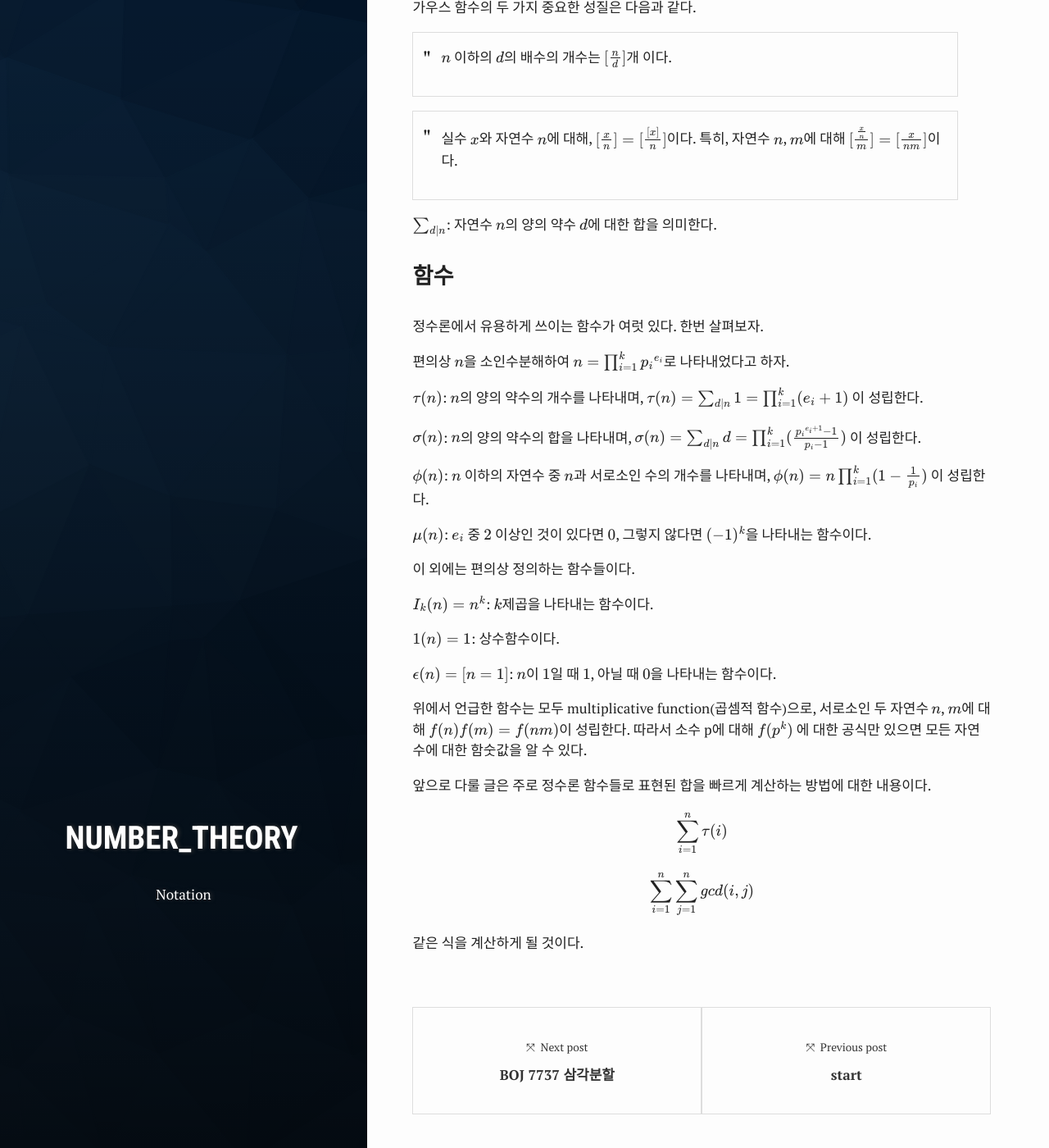
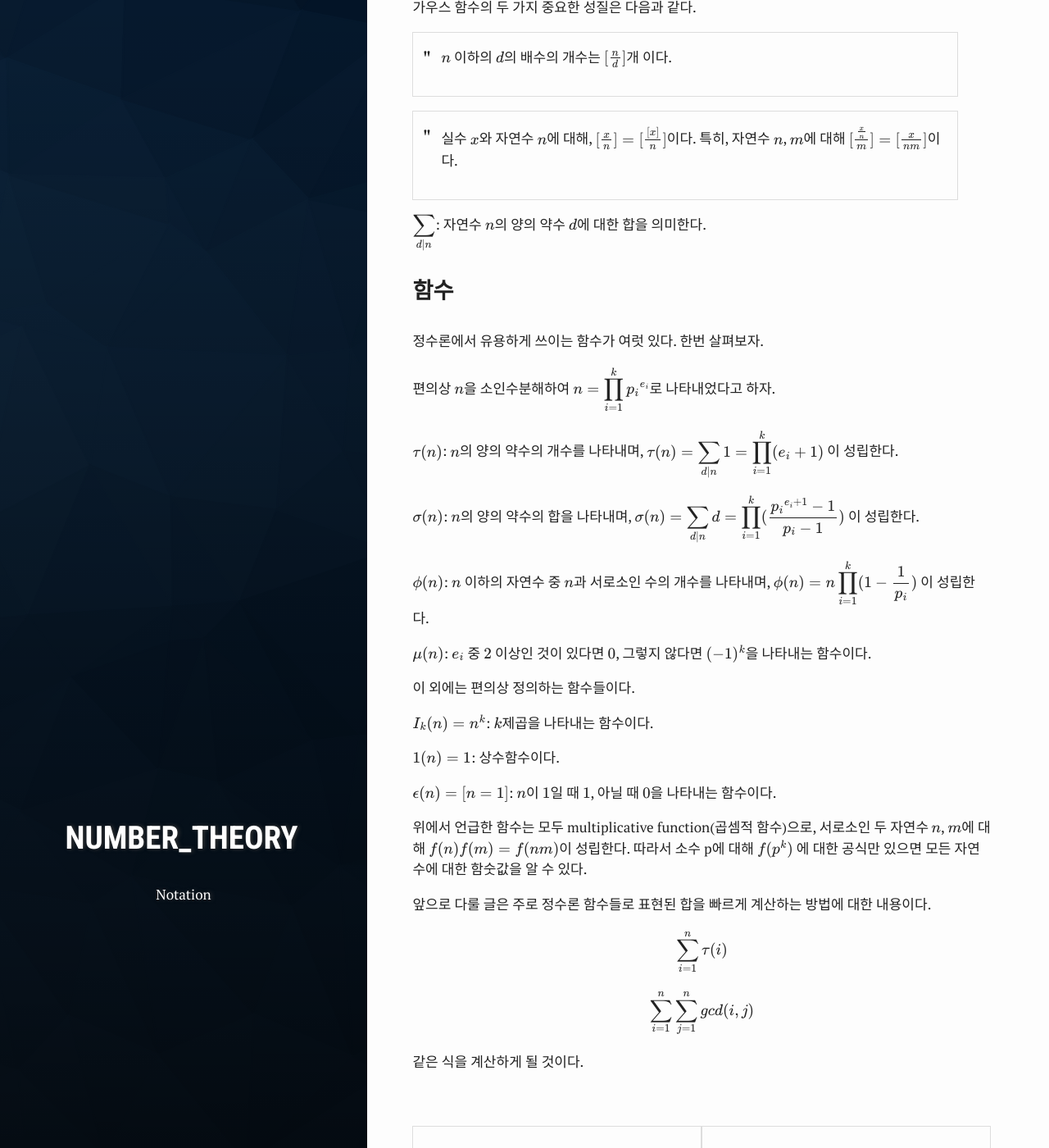
Before and after one commit to ahgus89/ahgus89.github.io, a Jekyll site: the page built from _posts/2020-01-24-Notation.md, in a window 1280 px wide and 1400 px high, scrolled down 494 px. Shown: the whole window at 82% size. Built offline with Jekyll 4.4.1, drawn with Linux system fonts in a browser that asks for light colours; formulas are drawn with MathJax 3.

Commit message:
Update 2020-01-24-Notation.md

```diff
--- a/_posts/2020-01-24-Notation.md
+++ b/_posts/2020-01-24-Notation.md
@@ -19,23 +19,23 @@ $[x]$: 대괄호 안에 실수가 들어 있다면, 가우스 함수로 x 이하
 
 가우스 함수의 두 가지 중요한 성질은 다음과 같다.
 
-> $n$ 이하의 $d$의 배수의 개수는 $[\frac{n}{d}]$개 이다.
+>$n$ 이하의 $d$의 배수의 개수는 $[\frac{n}{d}]$개 이다.
 
-> 실수 $x$와 자연수 $n$에 대해, $[\frac{x}{n}]=[\frac{[x]}{n}]$이다. 특히, 자연수 $n$, $m$에 대해 $[\frac{\frac{x}{n}}{m}]=[\frac{x}{nm}]$이다.
+>실수 $x$와 자연수 $n$에 대해, $[\frac{x}{n}]=[\frac{[x]}{n}]$이다. 특히, 자연수 $n$, $m$에 대해 $[\frac{\frac{x}{n}}{m}]=[\frac{x}{nm}]$이다.
 
 
-$\sum_{d \vert n}$: 자연수 $n$의 양의 약수 $d$에 대한 합을 의미한다.
+$\displaystyle \sum_{d \vert n}$: 자연수 $n$의 양의 약수 $d$에 대한 합을 의미한다.
 
 ### 함수
 정수론에서 유용하게 쓰이는 함수가 여럿 있다. 한번 살펴보자.
 
-편의상 $n$을 소인수분해하여 $n=\prod_{i=1}^k {p_i}^{e_i}$로 나타내었다고 하자.
+편의상 $n$을 소인수분해하여 $n=\displaystyle \prod_{i=1}^k {p_i}^{e_i}$로 나타내었다고 하자.
 
-$\tau(n)$: $n$의 양의 약수의 개수를 나타내며, $\tau(n) = \sum_{d \vert n} 1 = \prod_{i=1}^k (e_i + 1)$ 이 성립한다.
+$\tau(n)$: $n$의 양의 약수의 개수를 나타내며, $\tau(n) = \displaystyle \sum_{d \vert n} 1 = \displaystyle \prod_{i=1}^k (e_i + 1)$ 이 성립한다.
 
-$\sigma(n)$: $n$의 양의 약수의 합을 나타내며, $\sigma(n) = \sum_{d \vert n} d = \prod_{i=1}^k (\frac{ {p_i}^{e_i + 1}-1 }{ p_i - 1 })$ 이 성립한다.
+$\sigma(n)$: $n$의 양의 약수의 합을 나타내며, $\sigma(n) = \displaystyle \sum_{d \vert n} d = \displaystyle \prod_{i=1}^k (\frac{ {p_i}^{e_i + 1}-1 }{ p_i - 1 })$ 이 성립한다.
 
-$\phi(n)$: $n$ 이하의 자연수 중 $n$과 서로소인 수의 개수를 나타내며, $\phi(n) = n\prod_{i=1}^k (1-\frac{1}{p_i})$ 이 성립한다.
+$\phi(n)$: $n$ 이하의 자연수 중 $n$과 서로소인 수의 개수를 나타내며, $\phi(n) = n\displaystyle \prod_{i=1}^k (1-\frac{1}{p_i})$ 이 성립한다.
 
 $\mu(n)$: $e_i$ 중 $2$ 이상인 것이 있다면 $0$, 그렇지 않다면 $(-1)^k$을 나타내는 함수이다.
 
@@ -51,8 +51,8 @@ $\epsilon(n) = [n=1]$: $n$이 $1$일 때 $1$, 아닐 때 $0$을 나타내는 함
 
 앞으로 다룰 글은 주로 정수론 함수들로 표현된 합을 빠르게 계산하는 방법에 대한 내용이다.
 
-$$\sum_{i=1}^n \tau(i)$$
+$$\displaystyle \sum_{i=1}^n \tau(i)$$
 
-$$\sum_{i=1}^n \sum_{j=1}^n gcd(i, j)$$
+$$\displaystyle \sum_{i=1}^n \displaystyle \sum_{j=1}^n gcd(i, j)$$
 
 같은 식을 계산하게 될 것이다.
```
